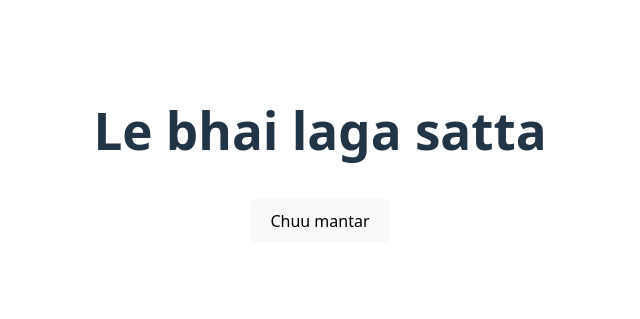
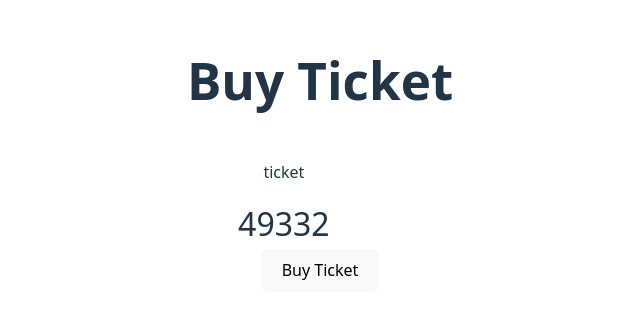
Before and after one commit to bhavy1204/MERN-stack-practice, a React (Vite) app in the folder React/Object-and-State/: page / in a window 1280 px wide. Shown: the part 245-564 px from the top of the page, without its empty margins (320-960 px from the left). Built offline with nearby package versions, Linux system fonts and the light colour scheme.

Commit message:
complete decomposition of components

```diff
--- a/React/Object-and-State/src/App.jsx
+++ b/React/Object-and-State/src/App.jsx
@@ -5,12 +5,15 @@ import './App.css'
 import LudoBoard from './LudoBoard'
 import ToDOList from './ToDoList'
 import Lottery from './Lottery'
+import Ticket from './Ticket'
 
 function App() {
 
   return (
     <>
-      <Lottery/>
+      <Lottery n={5} winingSum={10}/>
+      {/* <Ticket ticket={[1,2,3]}/> */}
+      {/* <Lottery/> */}
       {/* <ToDOList></ToDOList> */}
       {/* <LudoBoard/> */}
     </>
--- a/React/Object-and-State/src/Lottery.jsx
+++ b/React/Object-and-State/src/Lottery.jsx
@@ -40,24 +40,21 @@
 import { useState } from "react"
 import "./Lottery.css"
 import { genTicket,sum } from "./helper";
+import Ticket from "./Ticket";
 
-export default function Lottery() {
-    let [ticket, setTicket] = useState(["","",""]);
-    let isWining = sum(ticket) === 15;
+export default function Lottery({n=3,winingSum=15}) {
+    let [ticketArr, setTicket] = useState(genTicket(n));
+    let isWining = sum(ticketArr) === winingSum;
 
-    let createTicket= ()=>{
-        setTicket(genTicket(3));
+    let buyNewTicket= ()=>{
+        setTicket(genTicket(n));
     }
     return (
         <>
-            <h1> Le bhai laga satta </h1>
-            <h1>{isWining && "Badhai ho tu jit gaya ! "}</h1>
-            <div className="number">
-                <span>{ticket[0]}</span>
-                <span>{ticket[1]}</span>
-                <span>{ticket[2]}</span>
-            </div>
-            <button onClick={createTicket} >Chuu mantar</button>
+            <h1> Buy Ticket </h1>
+            <h1>{isWining && "Congrats you won the lottery ! "}</h1>
+            <Ticket ticket={ticketArr}/>
+            <button onClick={buyNewTicket} >Buy Ticket</button>
         </>
     )
 }
--- /dev/null
+++ b/React/Object-and-State/src/Ticket.css
@@ -0,0 +1,5 @@
+.ticket{
+    border: 1px solid white;
+    border-radius: 0.5rem;
+    width: 12rem;
+}
--- /dev/null
+++ b/React/Object-and-State/src/Ticket.jsx
@@ -0,0 +1,13 @@
+import TicketNum from "./TicketNum"
+import "./Ticket.css"
+
+export default function Ticket({ticket}) {
+    return (
+        <div className="ticket">
+            <p>ticket</p>
+            {ticket.map((n, idx) => (
+                <TicketNum num={n} key={idx} />
+            ))}
+        </div>
+    );
+}
--- /dev/null
+++ b/React/Object-and-State/src/TicketNum.css
@@ -0,0 +1,3 @@
+.ticketNum{
+    font-size: 2rem;
+}
--- /dev/null
+++ b/React/Object-and-State/src/TicketNum.jsx
@@ -0,0 +1,5 @@
+import "./TicketNum.css"
+
+export default function TicketNum({num}){
+    return (<span className="ticketNum">{num}</span>)
+}
```
